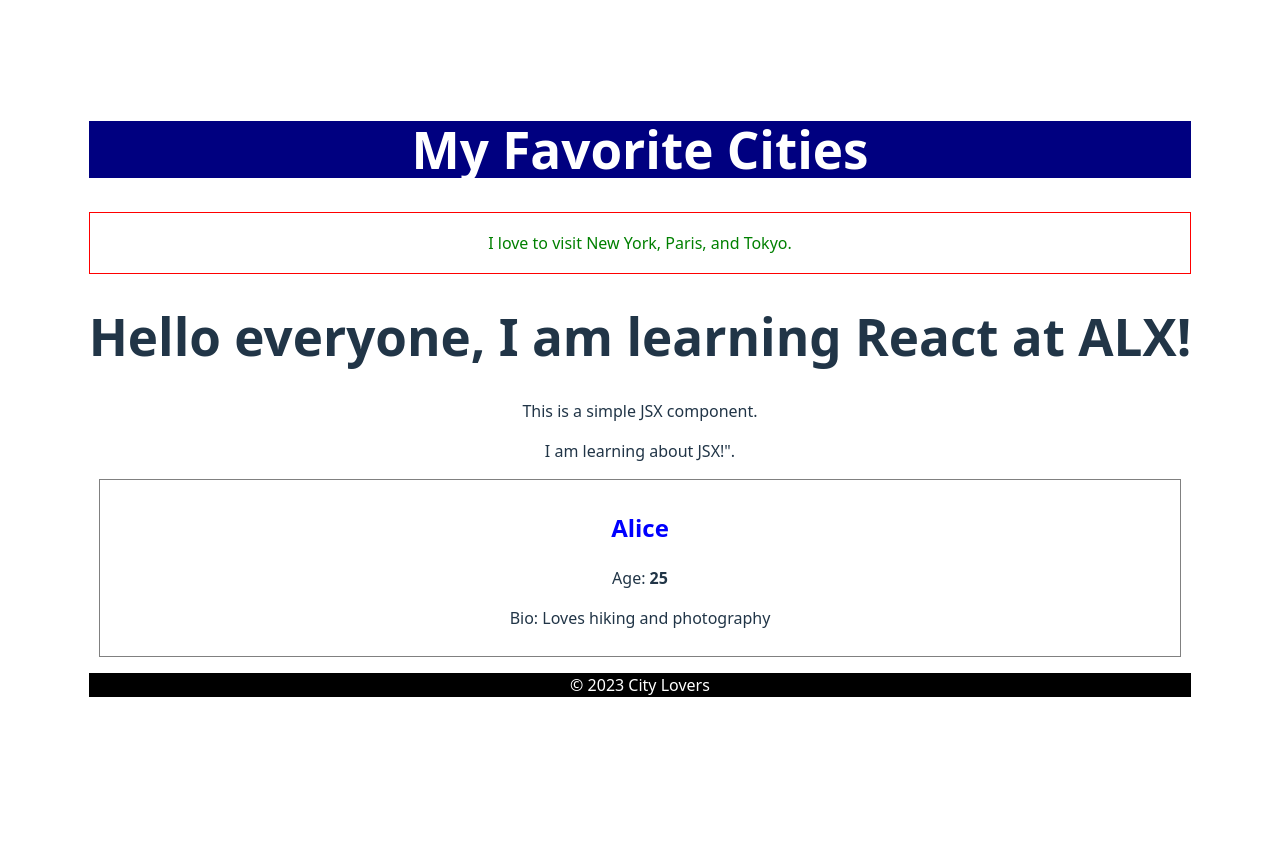
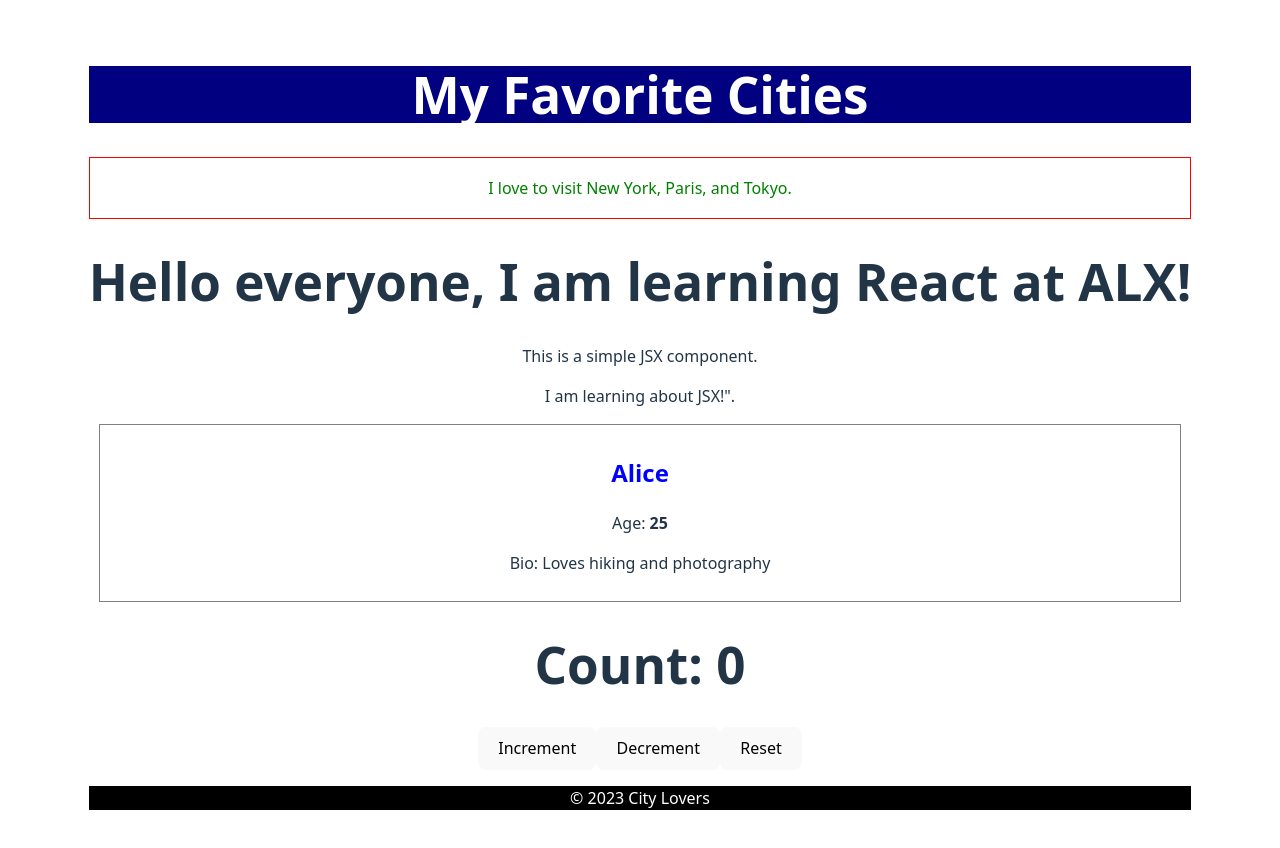
Before and after one commit to Ricsie11/alx-fe-reactjs, a React (Vite) app in the folder alx-react-app-new/: page / in a window 1280 px wide. Shown: the top 848 px of the page. Before the commit the page ends 800 px from the top, so only its background shows below. Built offline with nearby package versions, Linux system fonts and the light colour scheme.

Commit message:
Used useState to design a counter game

```diff
--- a/alx-react-app-new/src/App.jsx
+++ b/alx-react-app-new/src/App.jsx
@@ -1,4 +1,5 @@
 import "./App.css";
+import Counter from "./components/Counter";
 import Footer from "./components/Footer";
 import Header from "./components/Header";
 import MainContent from "./components/MainContent";
@@ -12,6 +13,7 @@
       <MainContent />
       <WelcomeMessage />
       <UserProfile name="Alice" age="25" bio="Loves hiking and photography" />
+      <Counter />
       <Footer />
     </>
   );
--- /dev/null
+++ b/alx-react-app-new/src/components/Counter.jsx
@@ -0,0 +1,15 @@
+import { useState } from "react"
+
+function Counter() {
+    const [count, setCount] = useState(0)
+    return (
+        <>
+        <h1>Count: {count}</h1>
+        <button onClick={() => setCount(count + 1)}>Increment</button>
+        <button onClick={() => setCount(count - 1)}>Decrement</button>
+        <button onClick={() => setCount(0)}>Reset</button>
+        </>
+     );
+}
+
+export default Counter;
```
